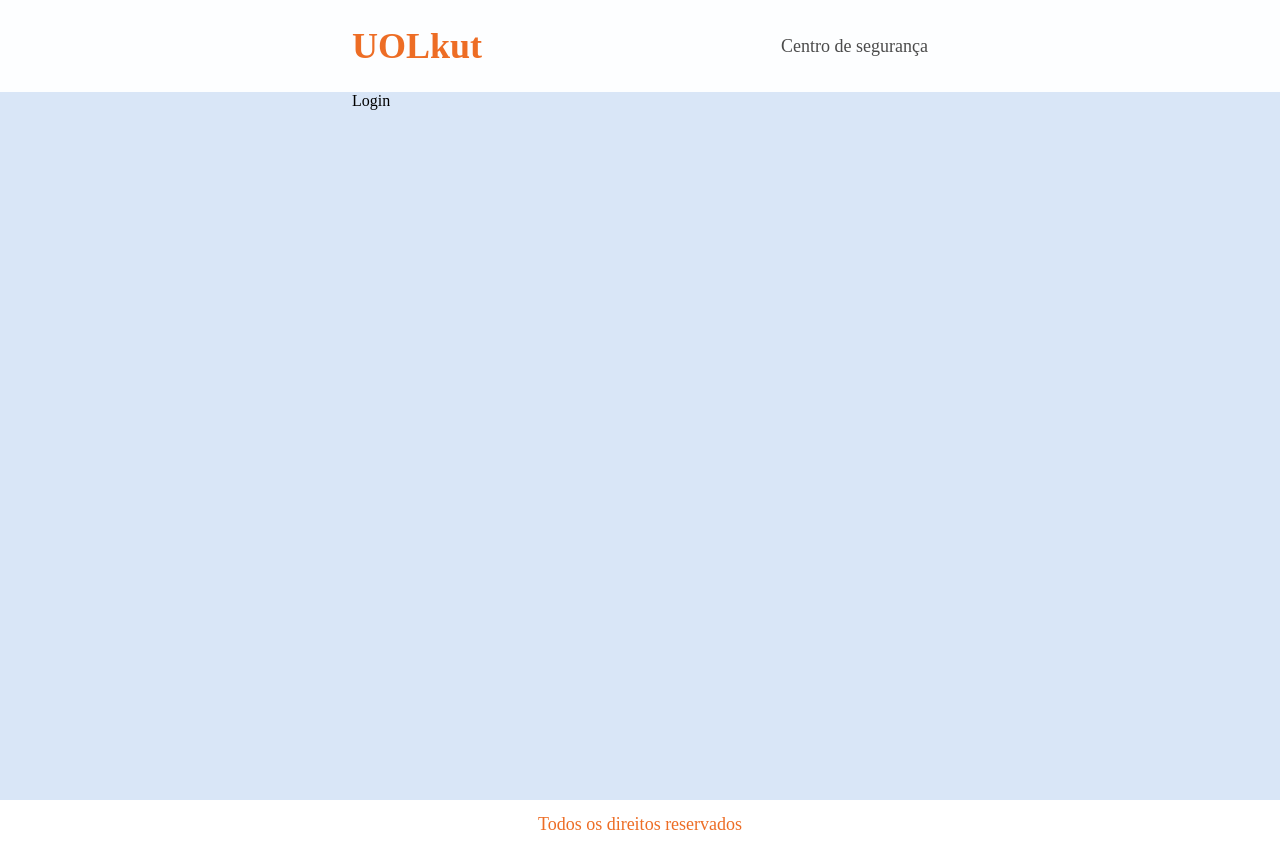
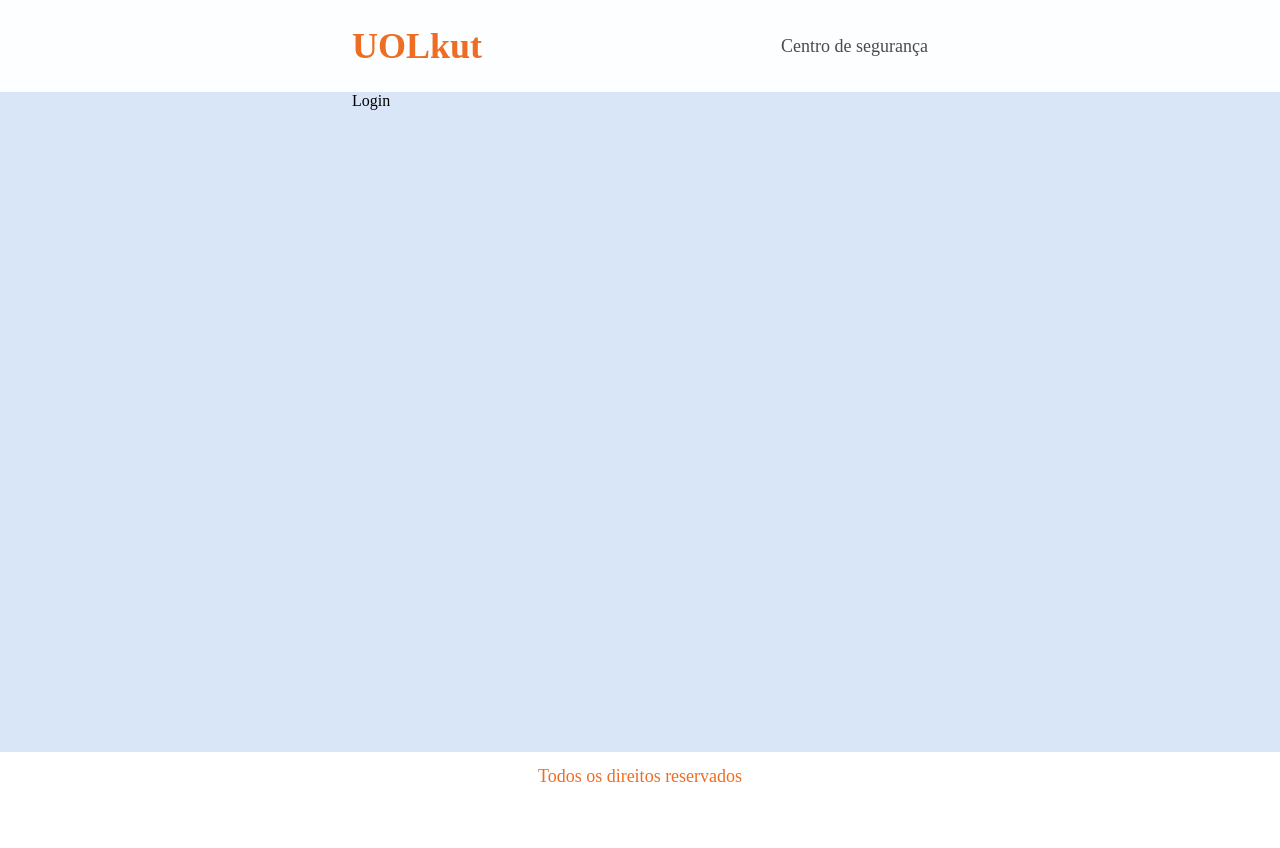
Before and after one commit to vitormen/Desafio-Semana-X-, a React (Vite) app: page / in a window 1280 px wide. After the commit the page ends 800 px from the top, so only its background shows below. Built offline with nearby package versions, Linux system fonts and the light colour scheme.

Commit message:
:bug: fix: The homepage doesn't have a scroll anymore, added the heigh of the foot to the calc on AppStyles

```diff
--- a/src/AppStyles.ts
+++ b/src/AppStyles.ts
@@ -4,5 +4,5 @@
     box-sizing: border-box;
     background-color: #D9E6F7;
     padding: 0 22rem;
-    height: calc(100vh - 5.75rem);
+    height: calc(100vh - 8.75rem);
 `;
```
